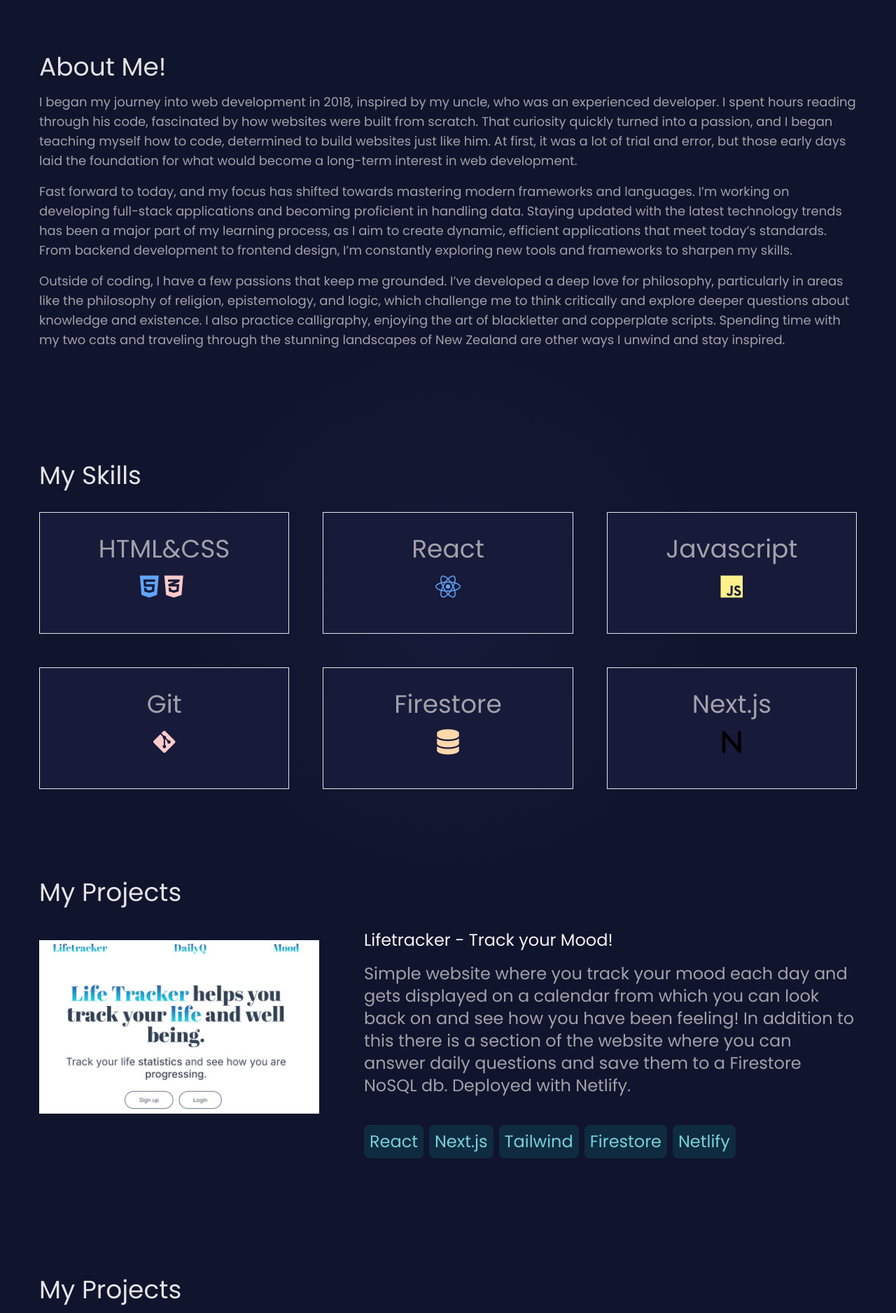
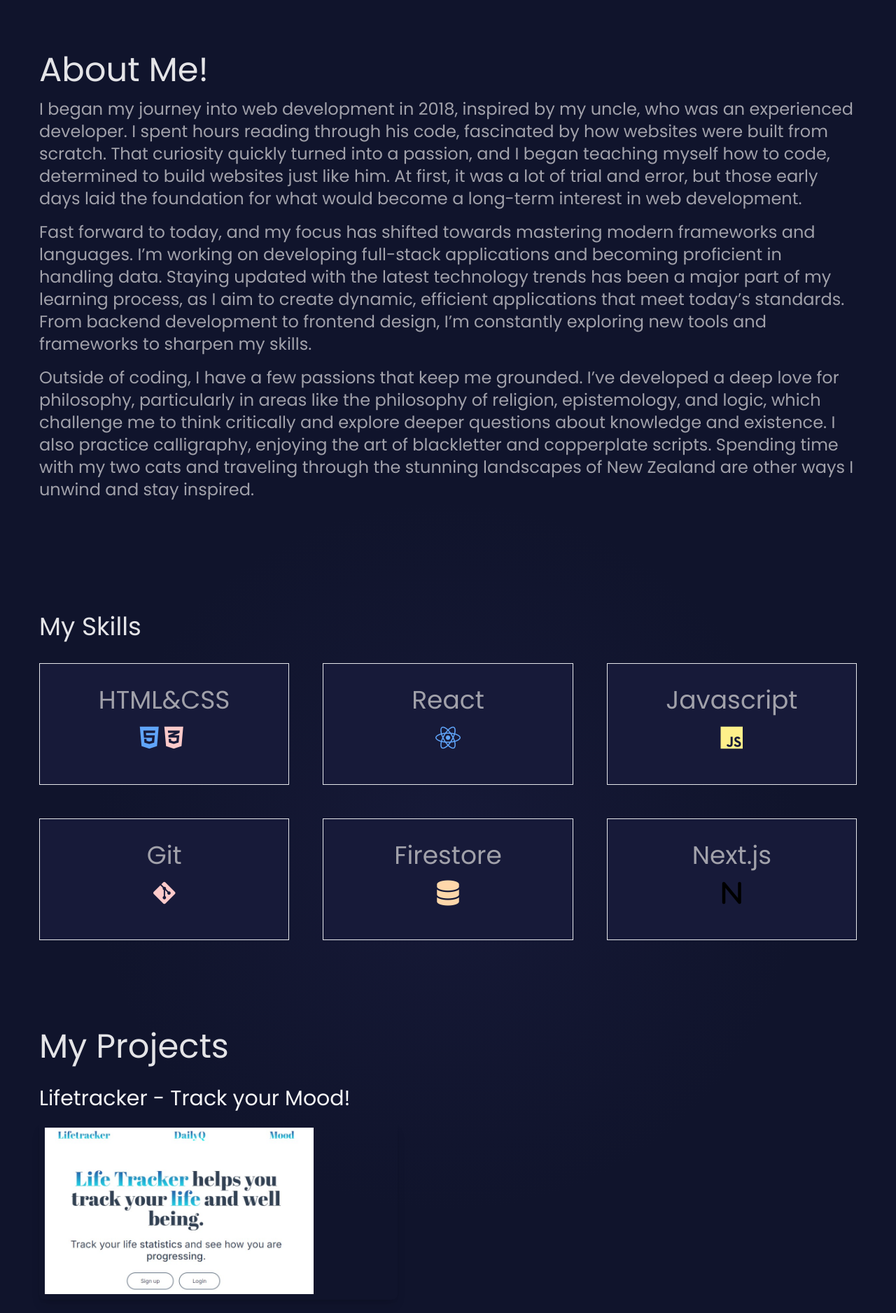
Before and after one commit to lachlanloch/Portfolio, a Next.js app: page / in a window 1280 px wide. Shown: the part 700-2577 px from the top of the page at 70% size. Built offline with nearby package versions, Linux system fonts and the light colour scheme.

Commit message:
hopefully fixed images

```diff
--- a/components/Hero.js
+++ b/components/Hero.js
@@ -101,9 +101,9 @@
         </div>
       </div>
 
-      <div className="p-8 sm:p-14 text-zinc-400 text-sm sm:text-lg z-10">
-        <h1 className="text-zinc-200 sm:text-2xl lg:text-4xl">About Me!</h1>
-        <p className="my-4">
+      <div className="p-8 sm:p-14 text-zinc-400 z-10">
+        <h1 className="text-zinc-200 sm:text-4xl lg:text-5xl">About Me!</h1>
+        <p className="my-4 sm:text-xl lg:text-2xl">
           I began my journey into web development in 2018, inspired by my uncle, who was an
           experienced developer. I spent hours reading through his code, fascinated by how
           websites were built from scratch. That curiosity quickly turned into a passion, and I
@@ -111,7 +111,7 @@
           it was a lot of trial and error, but those early days laid the foundation for what would
           become a long-term interest in web development.
         </p>
-        <p className="my-4">
+        <p className="my-4 sm:text-xl lg:text-2xl">
           Fast forward to today, and my focus has shifted towards mastering modern frameworks and
           languages. I’m working on developing full-stack applications and becoming proficient in
           handling data. Staying updated with the latest technology trends has been a major part of
@@ -119,7 +119,7 @@
           standards. From backend development to frontend design, I’m constantly exploring new
           tools and frameworks to sharpen my skills.
         </p>
-        <p className="my-4">
+        <p className="my-4 sm:text-xl lg:text-2xl">
           Outside of coding, I have a few passions that keep me grounded. I’ve developed a deep love
           for philosophy, particularly in areas like the philosophy of religion, epistemology, and
           logic, which challenge me to think critically and explore deeper questions about knowledge
@@ -150,14 +150,29 @@
       </div>
         {/*project1*/}
       <div className="flex flex-col p-8 sm:p-14 text-zinc-400 z-10">
-        <h1 className="text-2xl sm:text-4xl my-4 lg:text-4xl text-zinc-200">My Projects</h1>
-        <div className="text-sm sm:text-lg lg:text-2xl">
-
+        <h1 className="text-2xl sm:text-4xl my-4 lg:text-5xl text-zinc-200">My Projects</h1>
+        <div className="text-sm sm:text-lg lg:text-3xl">
           <div className="md:flex md:flex-row-reverse md:gap-16">
             <div>
               <Link href={'https://trackingyourlife.netlify.app'}>
                 <h1 className="my-4 text-zinc-100">Lifetracker - Track your Mood!</h1>
+
               </Link>
+              <div className="max-w-lg ml-0">
+      <div className="rounded-lg overflow-hidden shadow-lg "  >
+      <Link href={'https://lachlanlochnoteynote.netlify.app/'}>
+        <Image
+          src="/images/lifetracker.jpg"
+          alt="Next.js Logo"
+
+          width={400}
+          height={250}
+          className=" p-2"
+        />
+              </Link>
+      </div>
+
+    </div>
               <p className="my-4">
                 Simple website where you track your mood each day and gets displayed on a calendar
                 from which you can look back on and see how you have been feeling! In addition to
@@ -182,33 +197,33 @@
             </li>
           </ul>
             </div>
-            <Link href={'https://trackingyourlife.netlify.app'}>
-            <div className="relative w-[400px] h-[250px]">
-  <Image
-    src='/images/lifetracker.jpg'
-    alt="LifeTracker website"
-    width={400}
-    height={250}
-    objectFit="cover"  // Ensures the image covers the entire area
-    className="my-8"
-  />
-</div>
-            </Link>
           </div>
-
         </div>
       </div>
-
-
        {/* project2*/}
       <div className="flex flex-col p-8 sm:p-14 text-zinc-400 z-10">
-        <h1 className="text-2xl sm:text-4xl my-4 lg:text-4xl text-zinc-200">My Projects</h1>
-        <div className="text-sm sm:text-lg lg:text-2xl">
+        <h1 className="text-2xl sm:text-4xl my-4 lg:text-5xl text-zinc-200">My Projects</h1>
+        <div className="text-sm sm:text-lg lg:text-3xl">
           <div className="md:flex md:flex-row-reverse md:gap-16">
             <div>
               <Link href={'https://lachlanlochnoteynote.netlify.app/'}>
                 <h1 className="my-4 text-zinc-100">NoteyNote - Preserve Your Thoughts Forever</h1>
+
               </Link>
+              <div className="max-w-lg ">
+      <div className="rounded-lg overflow-hidden shadow-lg">
+      <Link href={'https://lachlanlochnoteynote.netlify.app/'}>
+        <Image
+          src="/images/noteynote.jpg"
+          alt="Next.js Logo"
+
+          width={400}
+          height={250}
+          className="object-cover p-2"
+        />
+        </Link>
+      </div>
+    </div>
               <p className="my-4">
               Welcome to NoteyNote, a sleek, intuitive web app I developed to make note-taking fun and effortless!
               On NoteyNote, you can easily add, delete, and filter through your notes in an instant, ensuring your
@@ -233,27 +248,10 @@
               Netlify
             </li>
           </ul>
-
             </div>
-            <Link href={'https://lachlanlochnoteynote.netlify.app/'}>
-
-            <div className="relative w-[400px] h-[250px] ">
-              <Image
-                src='/images/noteynote.jpg'
-                alt="LifeTracker website"
-                width={400}
-                height={300}
-                objectFit="cover"  // Ensures the image covers the entire area
-                className="my-8"
-              />
-            </div>
-            </Link>
           </div>
-
         </div>
       </div>
-
-
     </div>
   );
 }
```
